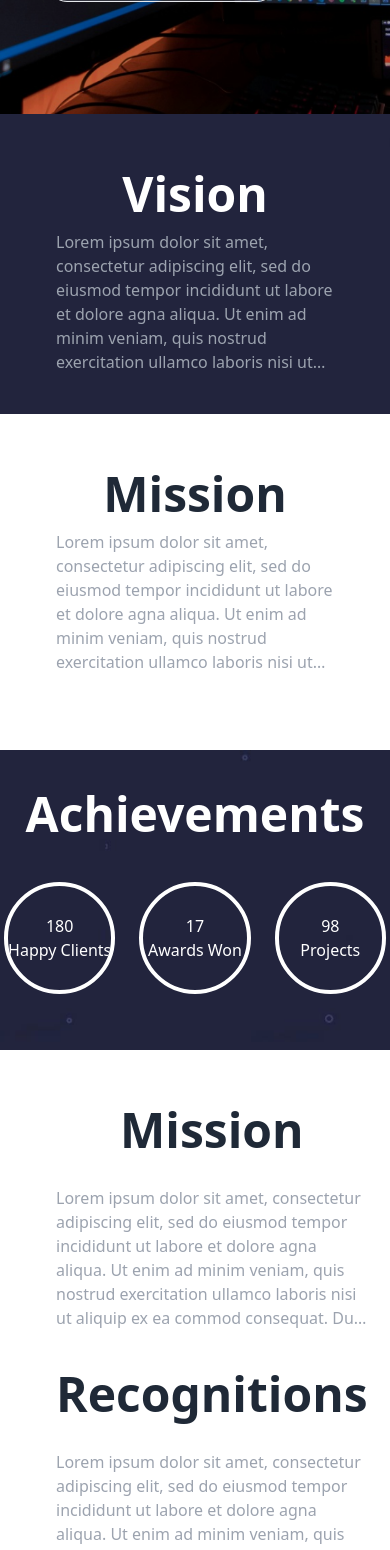
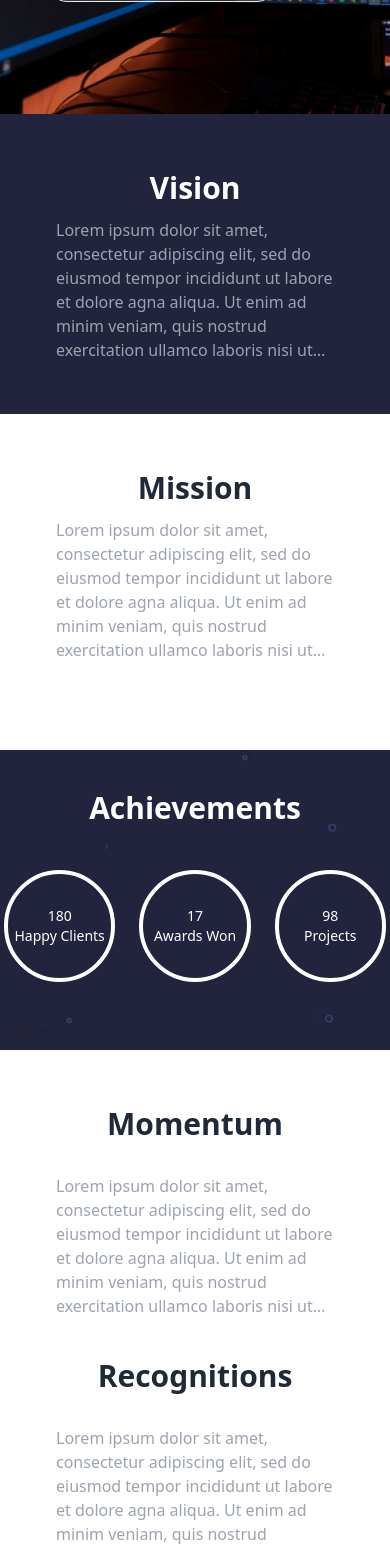
Before and after one commit to JITHIN32111/Wisozk_Inc_design, a React (Vite) app: page / in a window 390 px wide. Shown: the part 432-1982 px from the top of the page. Built offline with nearby package versions, Linux system fonts and the light colour scheme.

Commit message:
font changed

```diff
--- a/src/components/Footer.jsx
+++ b/src/components/Footer.jsx
@@ -13,15 +13,15 @@ function Footer() {
       <img
         src={img}
         alt="Background Image"
-        className="w-full h-[500px] md:h-[300px]  object-cover"
+        className="w-full h-[480px] md:h-[300px]  object-cover"
       />
       <div className="absolute inset-14 flex flex-wrap text-center text-gray-800 ">
-        <div className=" h-full  grid grid-cols-2  md:grid-cols-4   items-center mx-auto gap-x-3 text-white">
+        <div className=" h-full  grid grid-cols-2  md:grid-cols-4   items-center mx-auto gap-x-14 text-white">
           {/* social media */}
-          <div className="flex flex-col mb-28 sm:mb-20 gap-y-2 ">
+          <div className="flex flex-col mb-20 md:gap-y-2 gap-y-0">
             <span className="flex flex-row">
               <img src={icon} className="sm:w-20 sm:h-20 w-16 h-16 p-2" />
-              <span className="text-white mt-6 font-medium text-xl sm:text-2xl">
+              <span className="text-white mt-6 font-medium text-xl xl:text-2xl">
                 Wisozk Inc
               </span>
             </span>
@@ -34,11 +34,11 @@ function Footer() {
           </div>
           {/* social media */}
           {/* Address */}
-          <div className="flex flex-col mb-7  ml-2 items-start gap-y-0 lg:gap-y-4">
+          <div className="flex flex-col mb-7  ml-2 items-start gap-y-1 md:gap-y-2">
             <span className="text-xl  sm:text-xl">Address</span>
-            <p className="text-start text-sm md:text-base">8779 Cruickshank Crescent</p>
-            <p className="text-start text-sm md:text-base">Abelardo Streets, New York </p>
-            <p className="text-start text-sm md:text-base">U.S. of America - 10001.</p>
+            <p className="text-start text-sm lg:text-base">8779 Cruickshank Crescent</p>
+            <p className="text-start text-sm lg:text-base">Abelardo Streets, New York </p>
+            <p className="text-start text-sm lg:text-base">U.S. of America - 10001.</p>
           </div>
           {/* Address*/}
           {/* contact */}
--- a/src/components/Section1.jsx
+++ b/src/components/Section1.jsx
@@ -11,7 +11,7 @@ function Section1() {
     />
     <div className="absolute inset-14 flex flex-wrap text-center text-white " data-aos='fade-up' data-aos-delay='200'>
       <div className="flex flex-col gap-y-3 sm:gap-y-4 md:gap-y-5 ">
-     <h1 className='text-5xl font-semibold '>Vision</h1>
+     <h1 className='text-3xl sm:text-5xl font-semibold '>Vision</h1>
      <p class="line-clamp-6 sm:line-clamp-5 px-0 md:text-center text-start lg:px-[100px] xl:px-[240px] text-md sm:text-lg  md:text-xl text-gray-400 ">Lorem ipsum dolor sit amet, consectetur adipiscing elit, sed do eiusmod tempor incididunt ut labore et dolore agna aliqua. Ut enim ad minim veniam, quis nostrud exercitation ullamco laboris nisi ut aliquip ex ea commod consequat. Duis aute irure dolor in reprehenderit in voluptate velit esse cillum dolore eu.</p>
       </div>
     </div>
--- a/src/components/Section2.jsx
+++ b/src/components/Section2.jsx
@@ -11,7 +11,7 @@ function Section2() {
     />
     <div className="absolute inset-14 flex flex-wrap text-center text-gray-800 "data-aos='fade-right' data-aos-delay='200'>
       <div className="flex flex-col gap-y-3 sm:gap-y-4 md:gap-y-5 ">
-     <h1 className='text-5xl font-bold '>Mission</h1>
+     <h1 className='text-3xl sm:text-5xl font-bold '>Mission</h1>
      <p class="line-clamp-6 sm:line-clamp-5 px-0 md:text-center text-start lg:px-[100px] xl:px-[240px] text-md sm:text-lg  md:text-xl text-gray-400 ">Lorem ipsum dolor sit amet, consectetur adipiscing elit, sed do eiusmod tempor incididunt ut labore et dolore agna aliqua. Ut enim ad minim veniam, quis nostrud exercitation ullamco laboris nisi ut aliquip ex ea commod consequat. Duis aute irure dolor in reprehenderit in voluptate velit esse cillum dolore eu.</p>
       </div>
     </div>
--- a/src/components/Section3.jsx
+++ b/src/components/Section3.jsx
@@ -11,17 +11,17 @@ function Section3() {
       />
       <div className="absolute inset-0 text-center mx-auto text-white">
         <div className="flex flex-col justify-center mt-10 sm:mt-14 gap-y-3 sm:gap-y-4 md:gap-y-5">
-          <h1 className="text-5xl font-bold">Achievements</h1>
+          <h1 className="text-3xl sm:text-5xl font-bold">Achievements</h1>
           <div className="flex flex-row justify-center items-center gap-x-6 sm:gap-x-8 md:gap-x-14 lg:gap-x-24 mt-8 px-1 font-medium sm:font-semibold ">
-            <span data-aos='fade-up' data-aos-delay='200' className="bg-transparent  border-white rounded-full overflow-hidden border-4 flex flex-col items-center text:md  sm:text-lg md:text-xl lg:text-4xl justify-center  w-28 h-28 sm:w-44 sm:h-44 md:w-48 md:h-48 lg:w-64 lg:h-64 xl:w-72 xl:h-72  ">
+            <span data-aos='fade-up' data-aos-delay='200' className="bg-transparent  border-white rounded-full overflow-hidden border-4 flex flex-col items-center text-sm  sm:text-lg md:text-xl lg:text-4xl justify-center   w-28 h-28 sm:w-44 sm:h-44 md:w-48 md:h-48 lg:w-64 lg:h-64 xl:w-72 xl:h-72  ">
               <p>180</p>
               <p>Happy Clients</p>
             </span>
-            <span data-aos='fade-down' data-aos-delay='200'  className="bg-transparent  border-white rounded-full overflow-hidden border-4 flex flex-col items-center text:md  sm:text-lg md:text-xl lg:text-4xl justify-center  w-28 h-28 sm:w-44 sm:h-44 md:w-48 md:h-48 lg:w-64 lg:h-64 xl:w-72 xl:h-72  ">
+            <span data-aos='fade-down' data-aos-delay='200'  className="bg-transparent  border-white rounded-full overflow-hidden border-4 flex flex-col items-center text-sm  sm:text-lg md:text-xl lg:text-4xl justify-center  w-28 h-28 sm:w-44 sm:h-44 md:w-48 md:h-48 lg:w-64 lg:h-64 xl:w-72 xl:h-72  ">
               <p>17</p>
               <p>Awards Won</p>
             </span>
-                <span data-aos='fade-up' data-aos-delay='200'  className="bg-transparent  border-white rounded-full overflow-hidden border-4 flex flex-col items-center text:md  sm:text-lg md:text-xl lg:text-4xl justify-center  w-28 h-28 sm:w-44 sm:h-44 md:w-48 md:h-48 lg:w-64 lg:h-64      xl:w-72 xl:h-72  ">
+                <span data-aos='fade-up' data-aos-delay='200'  className="bg-transparent  border-white rounded-full overflow-hidden border-4 flex flex-col items-center text-sm  sm:text-lg md:text-xl lg:text-4xl justify-center  w-28 h-28 sm:w-44 sm:h-44 md:w-48 md:h-48 lg:w-64 lg:h-64      xl:w-72 xl:h-72  ">
               <p>98</p>
               <p>Projects</p>
             </span>
--- a/src/components/Section4.jsx
+++ b/src/components/Section4.jsx
@@ -12,11 +12,11 @@ function Section4() {
     <div className="absolute inset-14 flex flex-wrap text-center  mx-auto text-gray-800 ">
       <div className="flex flex-col gap-y-3 sm:gap-y-4 md:gap-y-5 ">
         <span className='flex flex-col gap-y-8'>
-        <h1 className='text-5xl font-bold '>Mission</h1>
+        <h1 className='text-3xl sm:text-5xl font-bold '>Momentum</h1>
      <p class="line-clamp-6 sm:line-clamp-5 px-0 md:text-center text-start lg:px-[100px] xl:px-[240px] text-md sm:text-lg  md:text-xl text-gray-400 ">Lorem ipsum dolor sit amet, consectetur adipiscing elit, sed do eiusmod tempor incididunt ut labore et dolore agna aliqua. Ut enim ad minim veniam, quis nostrud exercitation ullamco laboris nisi ut aliquip ex ea commod consequat. Duis aute irure dolor in reprehenderit in voluptate velit esse cillum dolore eu.</p>
         </span>
         <span className='flex flex-col gap-y-8 md:mt-10 lg:mt-12 mt-7'>
-        <h1 className='text-5xl font-bold '>Recognitions</h1>
+        <h1 className='text-3xl sm:text-5xl  font-bold '>Recognitions</h1>
      <p class="line-clamp-6 sm:line-clamp-5 px-0 md:text-center text-start lg:px-[100px] xl:px-[240px] text-md sm:text-lg  md:text-xl text-gray-400 ">Lorem ipsum dolor sit amet, consectetur adipiscing elit, sed do eiusmod tempor incididunt ut labore et dolore agna aliqua. Ut enim ad minim veniam, quis nostrud exercitation ullamco laboris nisi ut aliquip ex ea commod consequat. Duis aute irure dolor in reprehenderit in voluptate velit esse cillum dolore eu.</p>
         </span>
       </div>
--- a/src/components/Section5.jsx
+++ b/src/components/Section5.jsx
@@ -61,7 +61,7 @@ function Section5() {
       />
       <div className="absolute inset-14 text-center text-gray-800">
         <div className="flex flex-col gap-y-3 sm:gap-y-4 md:gap-y-5">
-          <h1 className="text-5xl font-bold">Works Done</h1>
+          <h1 className="text-3xl sm:text-5xl font-bold">Works Done</h1>
           <div className="mt-8">
             <Slider {...sliderSettings}>
               <div>
--- a/src/components/Section6.jsx
+++ b/src/components/Section6.jsx
@@ -5,7 +5,7 @@ function Section6() {
     <div className="relative h-[300px]">
       <div className="absolute inset-14 flex flex-wrap text-center text-gray-800 ">
         <div className="flex flex-col gap-y-3 sm:gap-y-4 md:gap-y-5 ">
-          <h1 className="text-5xl font-bold ">Compliments</h1>
+          <h1 className="text-3xl sm:text-5xl font-bold ">Compliments</h1>
           <p class="line-clamp-6 sm:line-clamp-5 px-0 md:text-center text-start lg:px-[100px] xl:px-[240px] text-md sm:text-lg  md:text-xl text-gray-400 ">
             Lorem ipsum dolor sit amet, consectetur adipiscing elit, sed do
             eiusmod tempor incididunt ut labore et dolore agna aliqua. Ut enim
```
